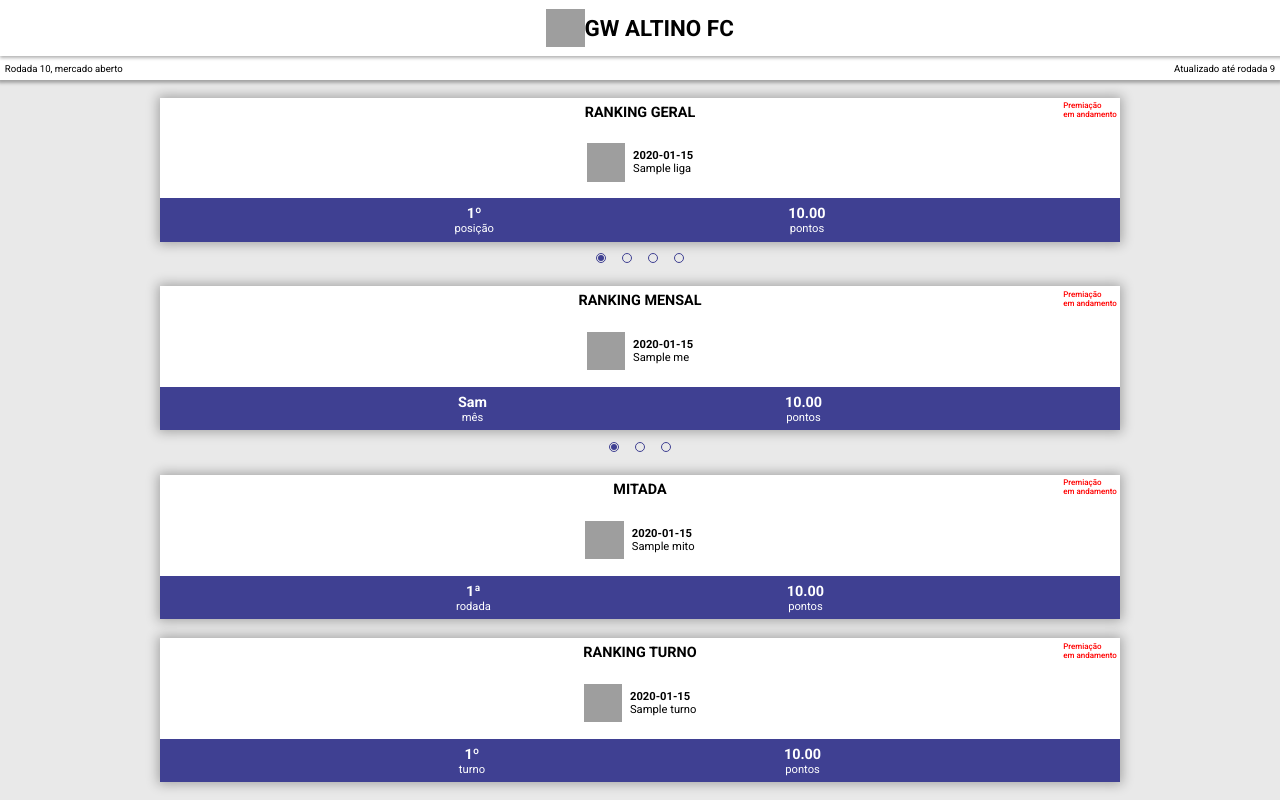
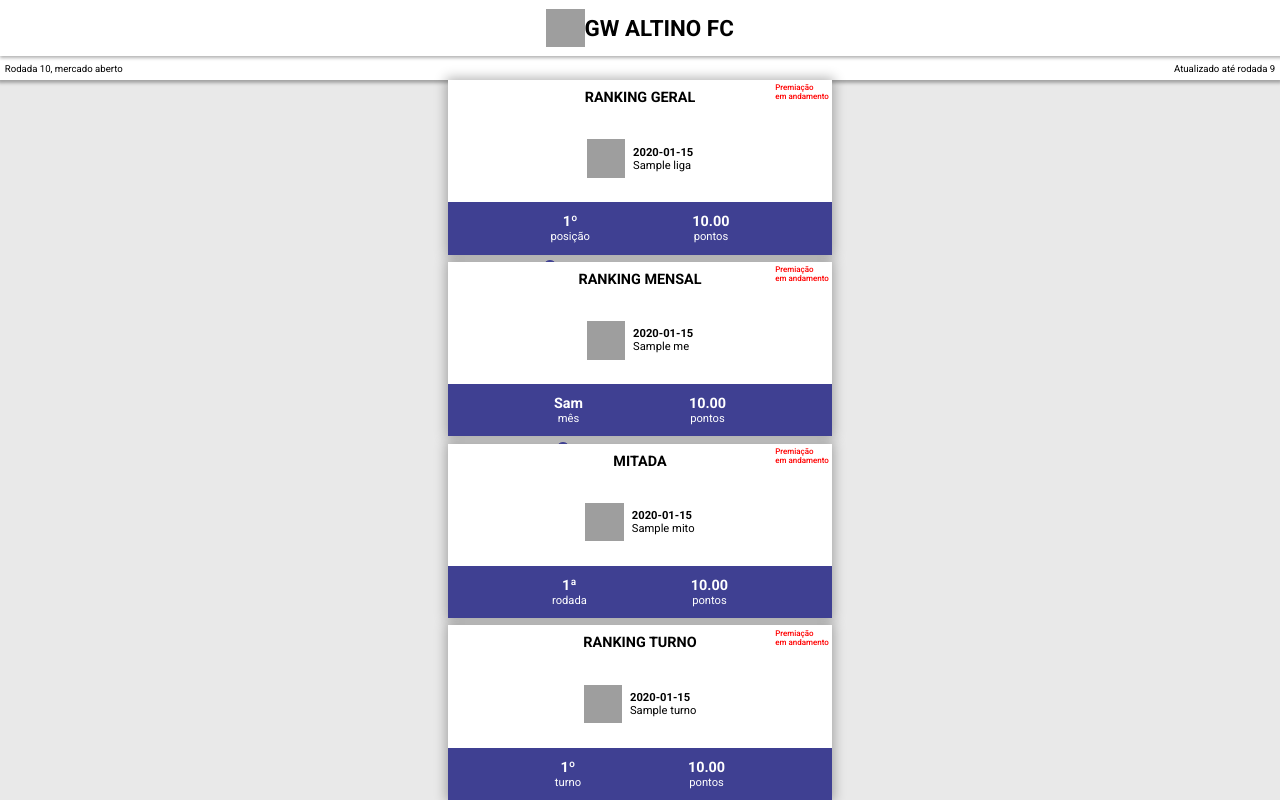
Before and after one commit to weversousa/cartolafcgw, a Flask app: page /dashboard in a window 1280 px wide. Run offline with Flask 2, Linux system fonts and the light colour scheme; tables that the repository leaves empty hold one stand-in row (values such as "Sample post"); some libraries are stand-ins or nearby versions; grey boxes are pictures that could not be loaded.

Commit message:
alter css

```diff
--- a/cartolafcgw/static/css/global.css
+++ b/cartolafcgw/static/css/global.css
@@ -1,20 +1,48 @@
 @import url('https://fonts.googleapis.com/css2?family=Roboto:wght@400;500;700;900&display=swap');
 
-html, body {
+* {
     margin: 0;
     padding: 0;
     box-sizing: border-box;
     font-family: 'Roboto', sans-serif;
+}
+
+body {
+    height: 100vh;
+    width: 100vw;
+    flex-direction: column;
     background-color: var(--dark);
 }
 
 header {
-    height: 10vh;
-    width: 100vw;
+    height: 10%;
+}
+
+main {
+    height: 90%;
+    gap: 5%;
+}
+
+header, main {
+    width: 100%;
+}
+
+body,
+header,
+main,
+main section,
+main section div.indicador,
+main section div.indicador span {
+    display: flex;
+}
+
+body, header, main {
+    flex-direction: column;
+}
+
+header {
     background-color: var(--ligth);
     box-shadow: 0 0.1rem 0.2rem 0.1rem rgba(0, 0, 0, 0.3);
-    display: flex;
-    flex-direction: column;
 }
 
 header div:first-child {
@@ -43,52 +71,27 @@ header img {
     width: 2.4rem;
 }
 
-main {
-    height: 90vh;
-    display: flex;
-    flex-direction: column;
-    gap: 1.2rem;
+
+main,
+main section div.indicador,
+main section div.indicador span {
     align-items: center;
     justify-content: center;
 }
 
+main div.indicador {
+    display: none;
+}
+
+
 main section {
-    height: 20%;
-    width: 75%;
-    display: flex;
     gap: 1rem;
     overflow-x: auto;
 }
 
-main section:not(.indicator) {
+main section:not(.indicador) {
     box-shadow: 0 0 0.7rem 0.1rem rgba(0, 0, 0, 0.3);
 
-}
-
-main section.indicator {
-    height: 2%;
-    display: flex;
-    justify-content: center;
-    margin-top: -0.5rem;
-}
-
-main section.indicator span {
-    height: 0.5rem;
-    width: 0.5rem;
-    display: flex;
-    align-items: center;
-    justify-content: center;
-    border: 1px solid var(--primary);
-    border-radius: 50%;
-}
-
-main section.indicator span.active:after {
-    content: '';
-    height: 75%;
-    width: 75%;
-    background-color: var(--primary);
-    border-radius: 50%;
-    transition: 1s;
 }
 
 main section.wrapper {
@@ -101,3 +104,24 @@ main section.wrapper {
 main section.wrapper::-webkit-scrollbar {
     display: none;
 }
+
+main section div.indicador {
+    position: absolute;
+    align-self: flex-end;
+    height: 2%;
+    margin-bottom: -1.3rem;
+    gap: 1rem;
+}
+
+main section div.indicador span {
+    height: 10px;
+    width: 10px;
+    border: 1px solid var(--primary);
+    border-radius: 50%;
+}
+
+main section div.indicador span.active {
+    height: 14px;
+    width: 14px;
+    background-color: var(--primary);
+}
--- a/cartolafcgw/static/css/responsive.css
+++ b/cartolafcgw/static/css/responsive.css
@@ -1,9 +1,32 @@
-@media screen and (max-width: 414px) {
+@media screen and (orientation: portrait) {
 
-    body {
-        display: flex;
-        flex-direction: column;
-        gap: 2rem;
+    main section {
+        height: 20%;
+    }
+
+    main section,
+    main section div.indicador {
+        width: 75%;
     }
 
 }
+
+@media screen and (orientation: landscape) {
+
+    main {
+        gap: 1%;
+    }
+
+    main section {
+        height: 40%;
+    }
+
+    main section {
+        width: 30%;
+    }
+
+    main section div.indicador {
+        width: 22%;
+    }
+
+}
--- a/cartolafcgw/templates/dashboard.html
+++ b/cartolafcgw/templates/dashboard.html
@@ -40,12 +40,12 @@
         </div>
     </div>
     {% endfor %}
-</section>
-<section id="indicatorLiga" class="indicator">
+    <div id="indicatorLiga" class="indicador">
         <span posicao="1" class="active"></span>
         <span posicao="2"></span>
         <span posicao="3"></span>
         <span posicao="4"></span>
+    </div>
 </section>
 <section id="wrapperMes" class="wrapper">
     {% for usuario in ranking_mes %}
@@ -73,11 +73,11 @@
         </div>
     </div>
     {% endfor %}
-</section>
-<section id="indicatorMes" class="indicator">
+    <div id="indicatorMes" class="indicador">
         <span posicao="1" class="active"></span>
         <span posicao="2"></span>
         <span posicao="3"></span>
+    </div>
 </section>
 <section>
     <div class="c-card">
```
Also changed, not shown: index.html (added, +75 -0 lines). Lines whose indentation alone changed are shown as unchanged.
